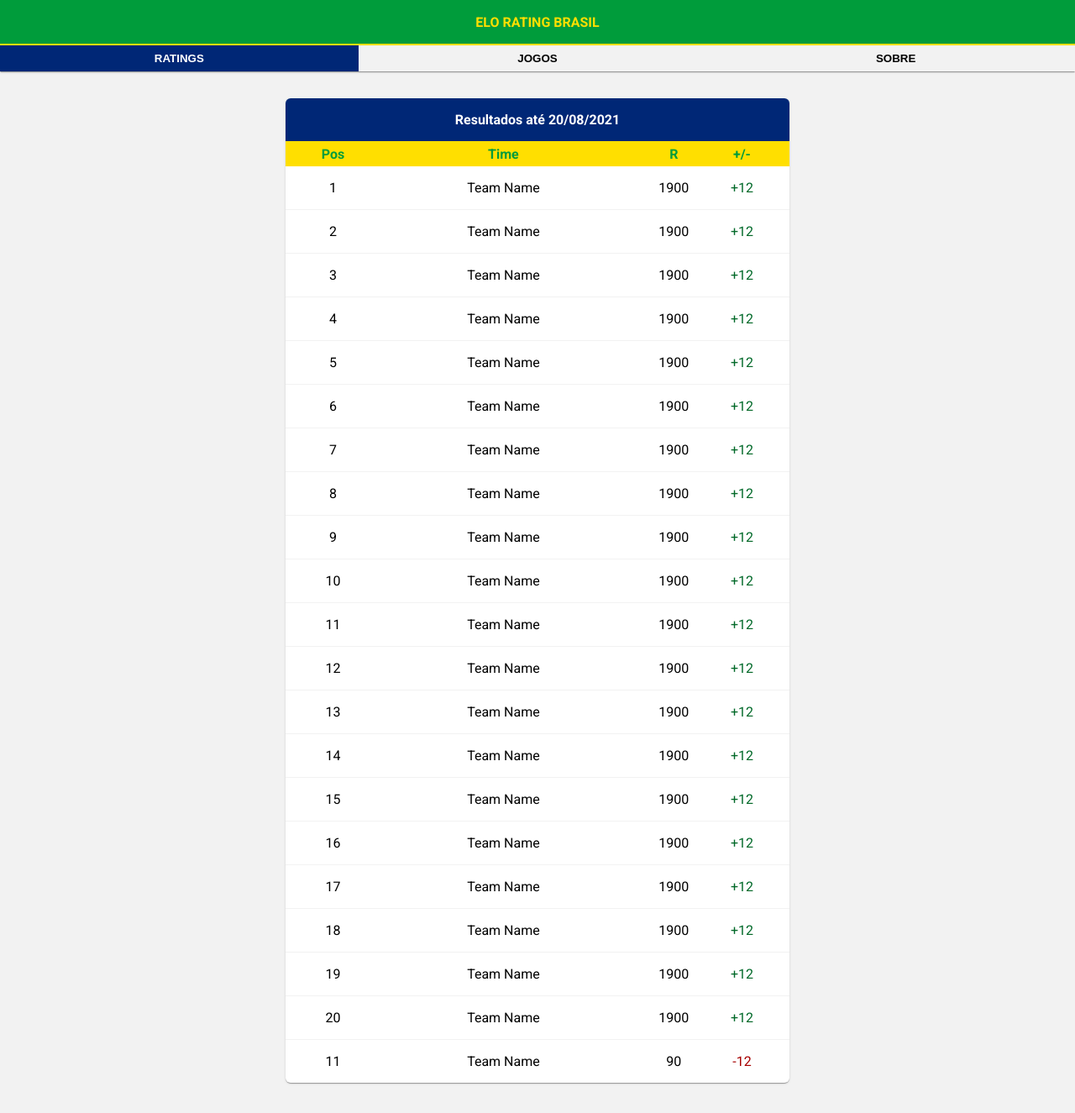
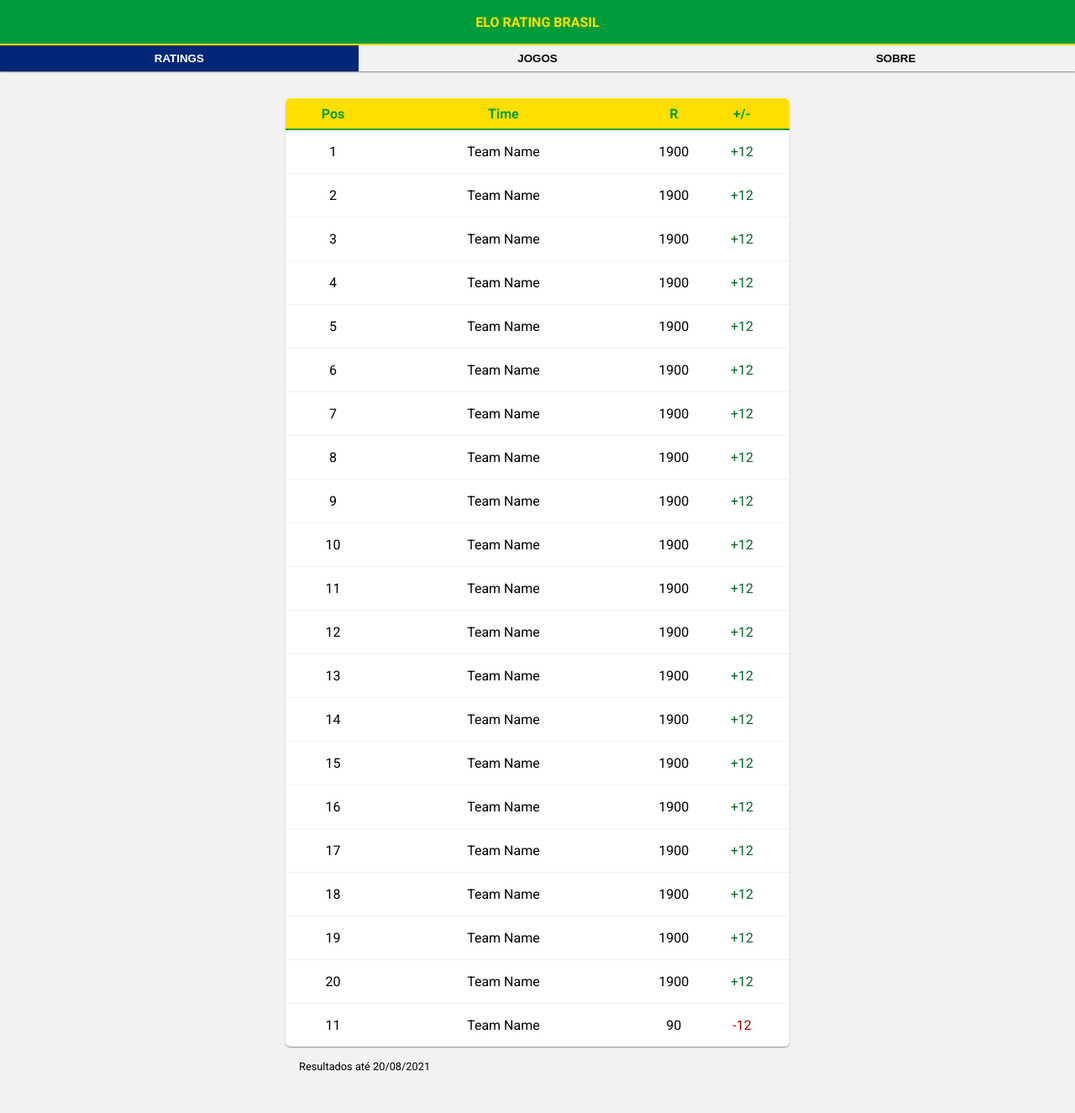
Before and after one commit to gaholanda/elo-rating-brasil, a Next.js app: page / in a window 1280 px wide. Shown: the whole page at 84% size. Built offline with nearby package versions, Linux system fonts and the light colour scheme.

Commit message:
feat: view team component

```diff
--- a/src/components/_ListTeams.tsx
+++ b/src/components/_ListTeams.tsx
@@ -1,10 +1,14 @@
-import { Fragment } from "react";
+import { Fragment, RefObject, useRef } from "react";
+import { ViewTeam } from "./_ViewTeam";
 
 export const ListTeams: React.FC = () => {
+  const viewTeam = ({ current }: RefObject<HTMLDivElement>) => {
+    current?.classList.toggle("open-view-team");
+  };
+
   return (
     <div className="list-teams">
       <div className="list-teams--header">
-        <p>Resultados até 20/08/2021</p>
         <div className="list-teams--titles">
           <p className="list-teams--titles-pos" title="Posição">
             Pos
@@ -21,9 +25,16 @@ export const ListTeams: React.FC = () => {
         </div>
       </div>
       <div className="list-teams--ratings">
-        {Array.from({ length: 20 }, () => "").map((_, i) => (
+        {Array.from({ length: 20 }, () => "").map((_, i) => {
+          const item = useRef<HTMLDivElement>(null);
+
+          return (
             <Fragment key={i}>
-            <div className="list-teams--team">
+              <div
+                className="list-teams--team"
+                onClick={() => viewTeam(item)}
+                ref={item}
+              >
                 <p className="list-teams--team-pos">{i + 1}</p>
                 <p className="list-teams--team-name">Team Name</p>
                 <p className="list-teams--team-rate">1900</p>
@@ -31,9 +42,11 @@ export const ListTeams: React.FC = () => {
                   +12
                 </p>
               </div>
+              <ViewTeam />
               <div className="list-teams--separator"></div>
             </Fragment>
-        ))}
+          );
+        })}
         <div className="list-teams--team">
           <p className="list-teams--team-pos">11</p>
           <p className="list-teams--team-name">Team Name</p>
--- a/src/components/_ViewTeam.tsx
+++ b/src/components/_ViewTeam.tsx
@@ -1,7 +1,7 @@
 export const ViewTeam: React.FC = () => {
   return (
-    <div>
-      <h1>View Team!</h1>
+    <div className="view-team">
+      <p>View Team!</p>
     </div>
   );
 };
--- a/src/pages/about.tsx
+++ b/src/pages/about.tsx
@@ -1,7 +1,7 @@
 const About: React.FC = () => {
   return (
-    <div>
-      <h1>About</h1>
+    <div className="container">
+      <h1>Sobre</h1>
     </div>
   );
 };
--- a/src/pages/index.tsx
+++ b/src/pages/index.tsx
@@ -5,6 +5,9 @@ const Home: NextPage = () => {
   return (
     <div className="container">
       <ListTeams />
+      <div className="until-date">
+        <p>Resultados até 20/08/2021</p>
+      </div>
     </div>
   );
 };
--- a/src/pages/matches.tsx
+++ b/src/pages/matches.tsx
@@ -1,7 +1,7 @@
 const Matches: React.FC = () => {
   return (
-    <div>
-      <h1>Matches</h1>
+    <div className="container">
+      <h1>Jogos</h1>
     </div>
   );
 };
--- a/src/styles/_list_teams.scss
+++ b/src/styles/_list_teams.scss
@@ -11,8 +11,7 @@
     font-weight: bold;
     color: var(--heavy-light);
     text-align: center;
-    padding: 1rem 0 0;
-    background-color: var(--alternative-color);
+    background-color: var(--secondary-color);
   }
 
   &--titles {
@@ -21,10 +20,9 @@
     align-items: center;
     justify-content: space-between;
     height: 30px;
-    padding: 0 1rem;
-    margin-top: 1rem;
-    background-color: var(--secondary-color);
+    padding: 0.2rem 1rem;
     color: var(--primary-color);
+    border-bottom: 2px solid var(--primary-color);
 
     &-pos,
     &-rate,
--- /dev/null
+++ b/src/styles/_view_team.scss
@@ -0,0 +1,12 @@
+.view-team {
+  display: flex;
+  flex-direction: column;
+  height: 0px;
+  overflow: hidden;
+  transition: height 0.5s;
+}
+
+.list-teams--team.open-view-team + .view-team {
+  padding: 1rem;
+  height: 50vh;
+}
--- a/src/styles/app.scss
+++ b/src/styles/app.scss
@@ -39,6 +39,17 @@ body {
   padding: 2rem 1rem;
 }
 
+.until-date {
+  display: block;
+  width: 100%;
+  font-size: 0.8rem;
+
+  p {
+    padding: 1rem;
+  }
+}
+
 @import "./header";
+@import "./menu";
 @import "./list_teams";
-@import "./menu";
+@import "./view_team";
```
Lines whose indentation alone changed are shown as unchanged.
